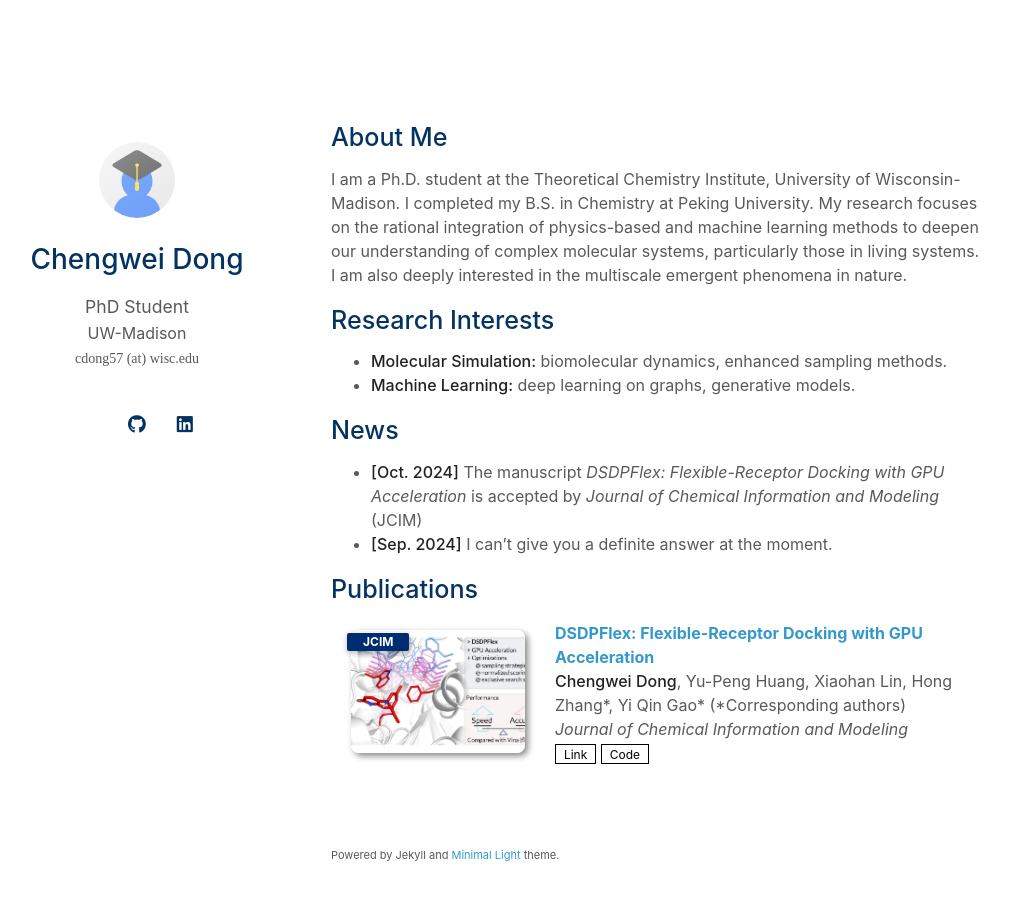
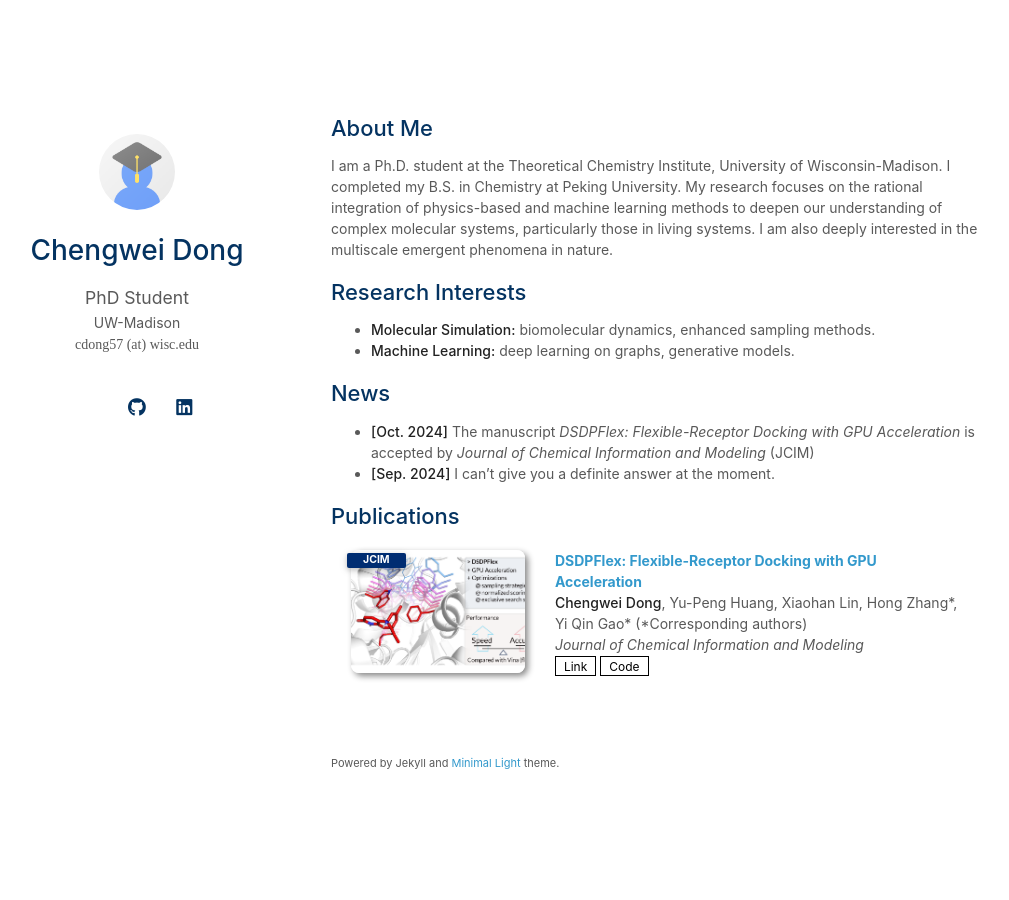
Before and after one commit to HCAya/profile, a Jekyll site: the page built from index.md, in a window 1280 px wide and 935 px high. Shown: the top 900 px of the window, without its empty margins (139-1148 px from the left). Built offline with Jekyll 4.4.1, drawn with Linux system fonts in a browser that asks for light colours; a style sheet for code colours, icons or effects is not loaded; our own code applies the rules of GitHub Pages for plain Markdown files.

Commit message:
Update font_sans_serif.css

```diff
--- a/assets/css/font_sans_serif.css
+++ b/assets/css/font_sans_serif.css
@@ -3,7 +3,7 @@
 body {
     background-color: #fff;
     padding:50px;
-    font: 16px/1.5 -apple-system, BlinkMacSystemFont, "Lato", "Segoe UI", Roboto, Oxygen, Ubuntu, Cantarell, "Fira Sans", "Droid Sans", "Helvetica Neue", Arial, sans-serif, "Apple Color Emoji", "Segoe UI Emoji", "Segoe UI Symbol";
+    font: 14px/1.5 -apple-system, BlinkMacSystemFont, "Lato", "Segoe UI", Roboto, Oxygen, Ubuntu, Cantarell, "Fira Sans", "Droid Sans", "Helvetica Neue", Arial, sans-serif, "Apple Color Emoji", "Segoe UI Emoji", "Segoe UI Symbol";
     color:#595959;
     font-weight:400;
   }
```
